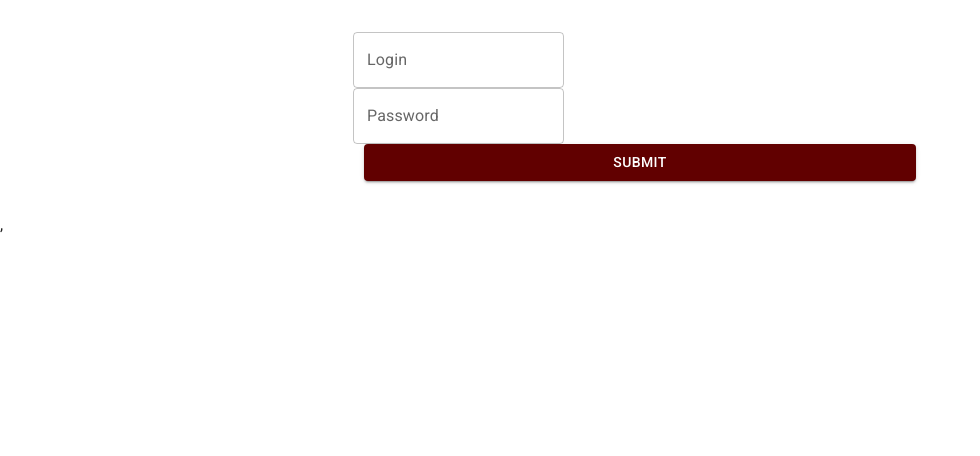
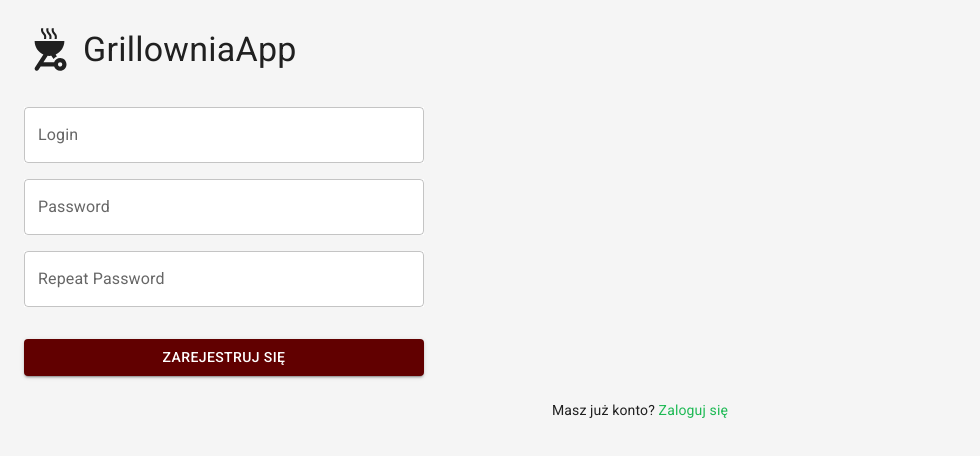
Before and after one commit to marpom03/grillownia-app, a React (Vite) app in the folder frontend/: page /register in a window 1280 px wide. Shown: the top 456 px of the page, without its empty margins (0-980 px from the left). Built offline with nearby package versions, Linux system fonts and the light colour scheme.

Commit message:
feat: login/register layouts

```diff
--- a/frontend/src/Router.jsx
+++ b/frontend/src/Router.jsx
@@ -3,6 +3,7 @@ import RootLayout from "./layouts/RootLayout";
 
 import Home from "./pages/Home";
 import { Login } from "./pages/Login";
+import { Register } from "./pages/Register";
 
 export const router = createBrowserRouter([
     {
@@ -11,7 +12,7 @@ export const router = createBrowserRouter([
     },
     {
         path: '/register',
-        element: <Login />
+        element: <Register />
     },
     {
         path: '/',
--- a/frontend/src/pages/Login.jsx
+++ b/frontend/src/pages/Login.jsx
@@ -1,15 +1,15 @@
 import React from 'react';
+import { Box, Typography, TextField, Button, Link } from '@mui/material';
 import { useNavigate } from 'react-router-dom';
 import { useAuth } from '../services/AuthContext';
-import { Button, FormControlLabel, FormGroup, TextField } from '@mui/material';
-
+import OutdoorGrillIcon from '@mui/icons-material/OutdoorGrill';
 export const Login = () => {
   const navigate = useNavigate();
   const { login, logout, isAuthenticated } = useAuth();
 
   const handleLogin = () => {
     if (isAuthenticated) {
-      logout()
+      logout();
     } else {
       login();
     }
@@ -17,10 +17,61 @@ export const Login = () => {
   };
 
   return (
-    <FormGroup onSubmit={handleLogin}>
-      <FormControlLabel control={<TextField label='Login'/>}/>
-      <FormControlLabel control={<TextField label='Password' type='password'/>}/>
-      <Button variant='contained' type='submit'>Submit</Button>
-    </FormGroup>
+    <Box
+      sx={{
+        top:0,
+        left:0,
+position:'absolute',
+        width: '100vw',
+        height: '100vh',
+        backgroundColor: '#f5f5f5',
+        padding: 3,
+        boxSizing: 'border-box',
+      }}
+    >
+
+    <Typography variant='h4' sx={{ mb: 4, display: 'flex', alignItems: 'center' }}>
+  <OutdoorGrillIcon sx={{ fontSize: '1.5em', mr: 1 }} />
+  GrillowniaApp
+</Typography>
+      {/* Formularz logowania */}
+      <Box
+        component="form"
+        onSubmit={handleLogin}
+        sx={{
+          display: 'flex',
+          flexDirection: 'column',
+          alignItems: 'center',
+          width: '100%',
+          maxWidth: 400,
+
+        }}
+      >
+        <TextField
+          label="Login"
+          variant="outlined"
+          fullWidth
+          sx={{ mb: 2      ,   backgroundColor:'white',}}
+        />
+        <TextField
+          label="Password"
+          type="password"
+          variant="outlined"
+          fullWidth
+          sx={{ mb: 2      ,   backgroundColor:'white',}}
+        />
+        <Button variant="contained" type="submit" sx={{ width: '100%', mt: 2 }}>
+          Zaloguj się
+        </Button>
+      </Box>
+
+      {/* Przekierowanie "Nie mam konta" */}
+      <Typography variant="body2" sx={{ mt: 3,textAlign:'center' }}>
+        Nie masz konta?{' '}
+        <Link href="/register" sx={{ color: '#1DB954', textDecoration: 'none' }}>
+          Zarejestruj się
+        </Link>
+      </Typography>
+    </Box>
   );
 };
--- a/frontend/src/pages/Register.jsx
+++ b/frontend/src/pages/Register.jsx
@@ -1,14 +1,15 @@
 import React from 'react';
+import { Box, Typography, TextField, Button, Link } from '@mui/material';
 import { useNavigate } from 'react-router-dom';
 import { useAuth } from '../services/AuthContext';
-
-export const Login = () => {
+import OutdoorGrillIcon from '@mui/icons-material/OutdoorGrill';
+export const Register = () => {
   const navigate = useNavigate();
   const { login, logout, isAuthenticated } = useAuth();
 
-  const handleRegister = () => {
+  const handleLogin = () => {
     if (isAuthenticated) {
-      logout()
+      logout();
     } else {
       login();
     }
@@ -16,13 +17,68 @@ export const Login = () => {
   };
 
   return (
-    <div>
-      <form onSubmit={handleRegister}>
-        <input type="text" name="username" />
-        <input type="password" name="password" />
-        <input type="password" name="password-repeat" />
-        <button type='submit'>Log in</button>
-      </form>
-    </div>
+    <Box
+      sx={{
+        top:0,
+        left:0,
+position:'absolute',
+        width: '100vw',
+        height: '100vh',
+        backgroundColor: '#f5f5f5',
+        padding: 3,
+        boxSizing: 'border-box',
+      }}
+    >
+
+    <Typography variant='h4' sx={{ mb: 4, display: 'flex', alignItems: 'center' }}>
+  <OutdoorGrillIcon sx={{ fontSize: '1.5em', mr: 1 }} />
+  GrillowniaApp
+</Typography>
+      {/* Formularz logowania */}
+      <Box
+        component="form"
+        onSubmit={handleLogin}
+        sx={{
+          display: 'flex',
+          flexDirection: 'column',
+          alignItems: 'center',
+          width: '100%',
+          maxWidth: 400,
+
+        }}
+      >
+        <TextField
+          label="Login"
+          variant="outlined"
+          fullWidth
+          sx={{ mb: 2      ,   backgroundColor:'white',}}
+        />
+        <TextField
+          label="Password"
+          type="password"
+          variant="outlined"
+          fullWidth
+          sx={{ mb: 2      ,   backgroundColor:'white',}}
+        />
+                <TextField
+          label="Repeat Password"
+          type="password"
+          variant="outlined"
+          fullWidth
+          sx={{ mb: 2      ,   backgroundColor:'white',}}
+        />
+        <Button variant="contained" type="submit" sx={{ width: '100%', mt: 2 }}>
+          Zarejestruj się
+        </Button>
+      </Box>
+
+      {/* Przekierowanie "Nie mam konta" */}
+      <Typography variant="body2" sx={{ mt: 3,textAlign:'center' }}>
+        Masz już konto?{' '}
+        <Link href="/login" sx={{ color: '#1DB954', textDecoration: 'none' }}>
+          Zaloguj się
+        </Link>
+      </Typography>
+    </Box>
   );
 };
```
